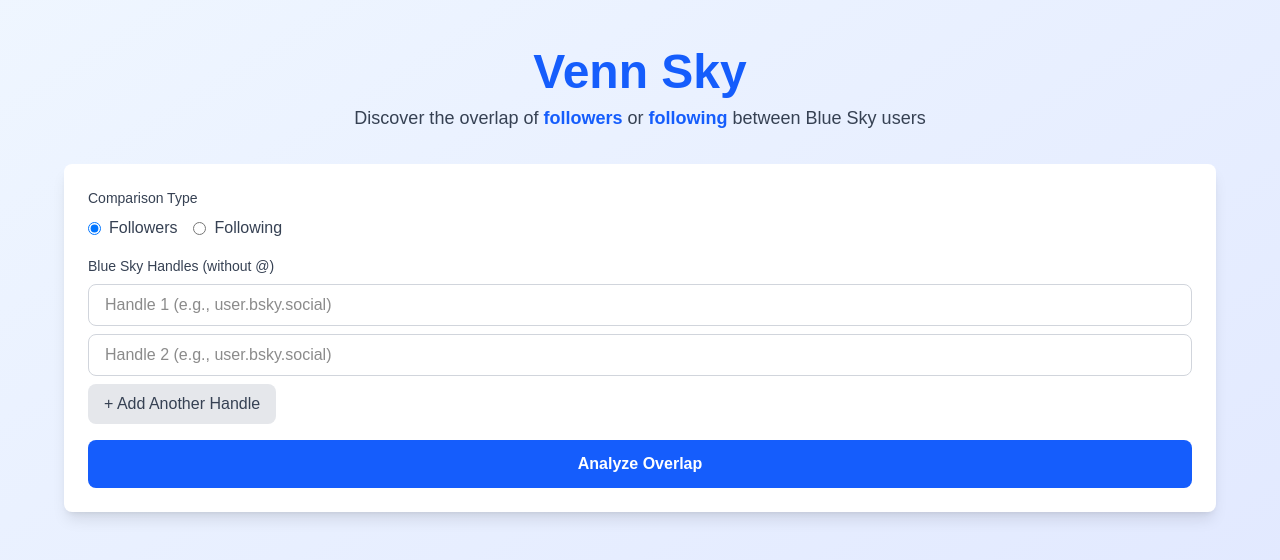
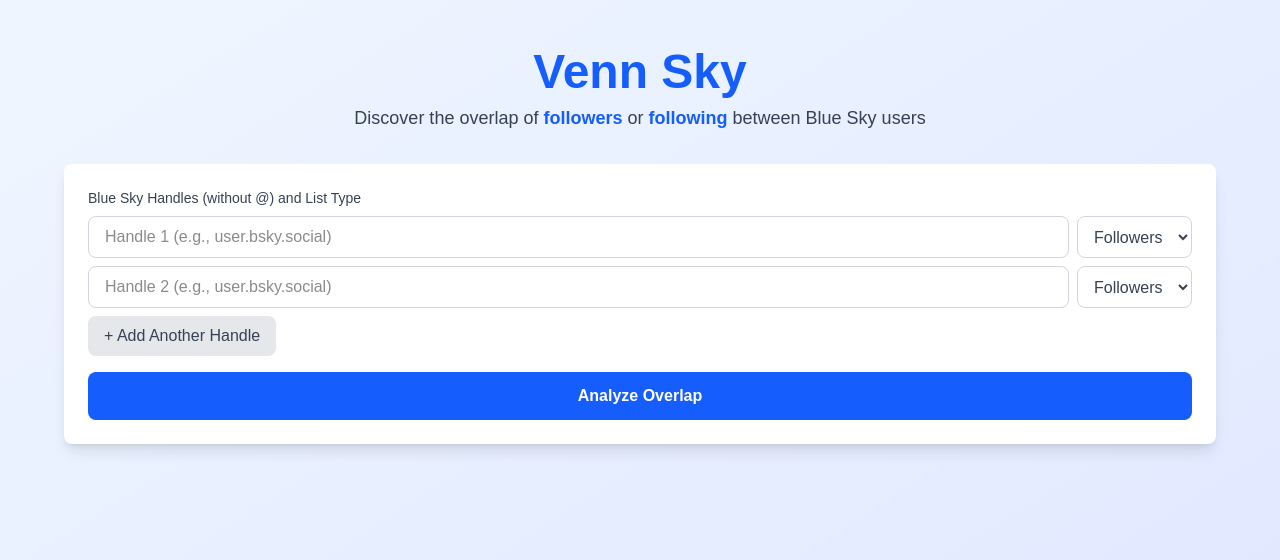
Before and after one commit to tj-spyro/venn-sky, a Next.js app: page /venn-sky/ in a window 1280 px wide. Shown: the top 560 px of the page. Built offline with nearby package versions, Linux system fonts and the light colour scheme; what @atproto/api would draw is missing.

Commit message:
feat: support per-handle followers/following selection
Agent-Logs-Url: https://github.com/tj-spyro/venn-sky/sessions/77f11f41-be19-4025-af04-a599b627a63b

Co-authored-by: tj-spyro <11465076+tj-spyro@users.noreply.github.com>

```diff
--- a/src/components/VennSky.tsx
+++ b/src/components/VennSky.tsx
@@ -12,7 +12,12 @@ import {
 
 type ComparisonType = "followers" | "following";
 
-interface UserData {
+interface HandleEntry {
+  handle: string;
+  comparisonType: ComparisonType;
+}
+
+interface UserData extends HandleEntry {
   handle: string;
   profile?: {
     displayName?: string;
@@ -26,9 +31,10 @@ interface UserData {
 const MAX_HANDLES = 5;
 
 export default function VennSky() {
-  const [handles, setHandles] = useState<string[]>(["", ""]);
-  const [comparisonType, setComparisonType] =
-    useState<ComparisonType>("followers");
+  const [entries, setEntries] = useState<HandleEntry[]>([
+    { handle: "", comparisonType: "followers" },
+    { handle: "", comparisonType: "followers" },
+  ]);
   const [loading, setLoading] = useState(false);
   const [error, setError] = useState<string | null>(null);
   const [results, setResults] = useState<{
@@ -39,40 +45,62 @@ export default function VennSky() {
   } | null>(null);
 
   const handleInputChange = (index: number, value: string) => {
-    const newHandles = [...handles];
-    newHandles[index] = value;
-    setHandles(newHandles);
+    const newEntries = [...entries];
+    newEntries[index] = { ...newEntries[index], handle: value };
+    setEntries(newEntries);
+  };
+
+  const handleComparisonTypeChange = (
+    index: number,
+    value: ComparisonType
+  ) => {
+    const newEntries = [...entries];
+    newEntries[index] = { ...newEntries[index], comparisonType: value };
+    setEntries(newEntries);
   };
 
   const addHandle = () => {
-    setHandles([...handles, ""]);
+    setEntries([...entries, { handle: "", comparisonType: "followers" }]);
   };
 
   const removeHandle = (index: number) => {
-    if (handles.length > 2) {
-      setHandles(handles.filter((_, i) => i !== index));
+    if (entries.length > 2) {
+      setEntries(entries.filter((_, i) => i !== index));
     }
   };
 
   const addUserToComparison = (handle: string) => {
+    const normalizedHandle = handle.trim();
+
     // Check if handle is already in the list
-    if (!handles.includes(handle) && handles.length < MAX_HANDLES) {
+    if (
+      !entries.some((entry) => entry.handle.trim() === normalizedHandle) &&
+      entries.length < MAX_HANDLES
+    ) {
       // Replace first empty handle or add new one
-      const emptyIndex = handles.findIndex((h) => h.trim() === "");
+      const emptyIndex = entries.findIndex((entry) => entry.handle.trim() === "");
       if (emptyIndex !== -1) {
-        const newHandles = [...handles];
-        newHandles[emptyIndex] = handle;
-        setHandles(newHandles);
+        const newEntries = [...entries];
+        newEntries[emptyIndex] = {
+          ...newEntries[emptyIndex],
+          handle: normalizedHandle,
+        };
+        setEntries(newEntries);
       } else {
-        setHandles([...handles, handle]);
+        setEntries([
+          ...entries,
+          { handle: normalizedHandle, comparisonType: "followers" },
+        ]);
       }
     }
   };
 
   const handleAnalyze = async () => {
-    const filteredHandles = handles.filter((h) => h.trim() !== "");
+    const filteredEntries = entries
+      .filter((entry) => entry.handle.trim() !== "")
+      .map((entry) => ({ ...entry, handle: entry.handle.trim() }));
 
-    if (filteredHandles.length < 2) {
+    if (filteredEntries.length < 2) {
       setError("Please enter at least 2 Blue Sky handles");
       return;
     }
@@ -84,16 +112,17 @@ export default function VennSky() {
     try {
       const userData: UserData[] = [];
 
-      for (const handle of filteredHandles) {
+      for (const entry of filteredEntries) {
         try {
-          const profile = await getProfile(handle);
+          const profile = await getProfile(entry.handle);
           const list =
-            comparisonType === "followers"
-              ? await getAllFollowers(handle)
-              : await getAllFollows(handle);
+            entry.comparisonType === "followers"
+              ? await getAllFollowers(entry.handle)
+              : await getAllFollows(entry.handle);
 
           userData.push({
-            handle,
+            handle: entry.handle,
+            comparisonType: entry.comparisonType,
             profile: {
               displayName: profile.displayName,
               avatar: profile.avatar,
@@ -103,7 +132,7 @@ export default function VennSky() {
             list,
           });
         } catch {
-          throw new Error(`Failed to fetch data for @${handle}`);
+          throw new Error(`Failed to fetch data for @${entry.handle}`);
         }
       }
 
@@ -149,50 +178,14 @@ export default function VennSky() {
           <div className="space-y-4">
             <div>
               <label className="block text-sm font-medium text-gray-700 dark:text-gray-300 mb-2">
-                Comparison Type
-              </label>
-              <div className="flex gap-4">
-                <label className="flex items-center">
-                  <input
-                    type="radio"
-                    value="followers"
-                    checked={comparisonType === "followers"}
-                    onChange={(e) =>
-                      setComparisonType(e.target.value as ComparisonType)
-                    }
-                    className="mr-2"
-                  />
-                  <span className="text-gray-700 dark:text-gray-300">
-                    Followers
-                  </span>
-                </label>
-                <label className="flex items-center">
-                  <input
-                    type="radio"
-                    value="following"
-                    checked={comparisonType === "following"}
-                    onChange={(e) =>
-                      setComparisonType(e.target.value as ComparisonType)
-                    }
-                    className="mr-2"
-                  />
-                  <span className="text-gray-700 dark:text-gray-300">
-                    Following
-                  </span>
-                </label>
-              </div>
-            </div>
-
-            <div>
-              <label className="block text-sm font-medium text-gray-700 dark:text-gray-300 mb-2">
-                Blue Sky Handles (without @)
+                Blue Sky Handles (without @) and List Type
               </label>
               <div className="space-y-2">
-                {handles.map((handle, index) => (
+                {entries.map((entry, index) => (
                   <div key={index} className="flex gap-2">
                     <input
                       type="text"
-                      value={handle}
+                      value={entry.handle}
                       onChange={(e) => handleInputChange(index, e.target.value)}
                       placeholder={`Handle ${index + 1} (e.g., user.bsky.social)`}
                       autoCapitalize="none"
@@ -200,7 +193,20 @@ export default function VennSky() {
                       spellCheck="false"
                       className="flex-1 px-4 py-2 border border-gray-300 dark:border-gray-600 rounded-lg focus:ring-2 focus:ring-blue-500 dark:bg-gray-700 dark:text-white"
                     />
-                    {handles.length > 2 && (
+                    <select
+                      value={entry.comparisonType}
+                      onChange={(e) =>
+                        handleComparisonTypeChange(
+                          index,
+                          e.target.value as ComparisonType
+                        )
+                      }
+                      className="px-3 py-2 border border-gray-300 dark:border-gray-600 rounded-lg bg-white dark:bg-gray-700 text-gray-700 dark:text-gray-200"
+                    >
+                      <option value="followers">Followers</option>
+                      <option value="following">Following</option>
+                    </select>
+                    {entries.length > 2 && (
                       <button
                         onClick={() => removeHandle(index)}
                         className="px-4 py-2 bg-red-500 text-white rounded-lg hover:bg-red-600 transition"
@@ -211,7 +217,7 @@ export default function VennSky() {
                   </div>
                 ))}
               </div>
-              {handles.length < MAX_HANDLES && (
+              {entries.length < MAX_HANDLES && (
                 <button
                   onClick={addHandle}
                   className="mt-2 px-4 py-2 bg-gray-200 dark:bg-gray-600 text-gray-700 dark:text-gray-200 rounded-lg hover:bg-gray-300 dark:hover:bg-gray-500 transition"
@@ -246,7 +252,7 @@ export default function VennSky() {
             <div className="grid grid-cols-1 md:grid-cols-2 lg:grid-cols-3 gap-4 mb-6">
               {results.users.map((user, index) => (
                 <div
-                  key={user.handle}
+                  key={`${user.handle}-${user.comparisonType}-${index}`}
                   className="p-4 bg-blue-50 dark:bg-gray-700 rounded-lg"
                 >
                   <div className="flex items-center gap-3 mb-2">
@@ -270,7 +276,10 @@ export default function VennSky() {
                   </div>
                   <div className="text-sm text-gray-700 dark:text-gray-300">
                     <p>
-                      {comparisonType === "followers" ? "Followers" : "Following"}:{" "}
+                      {user.comparisonType === "followers"
+                        ? "Followers"
+                        : "Following"}
+                      :{" "}
                       <span className="font-semibold">{results.counts[index]}</span>
                     </p>
                   </div>
```
Also changed, not shown: 1 other file (tests, documents, lock files or other folders).
